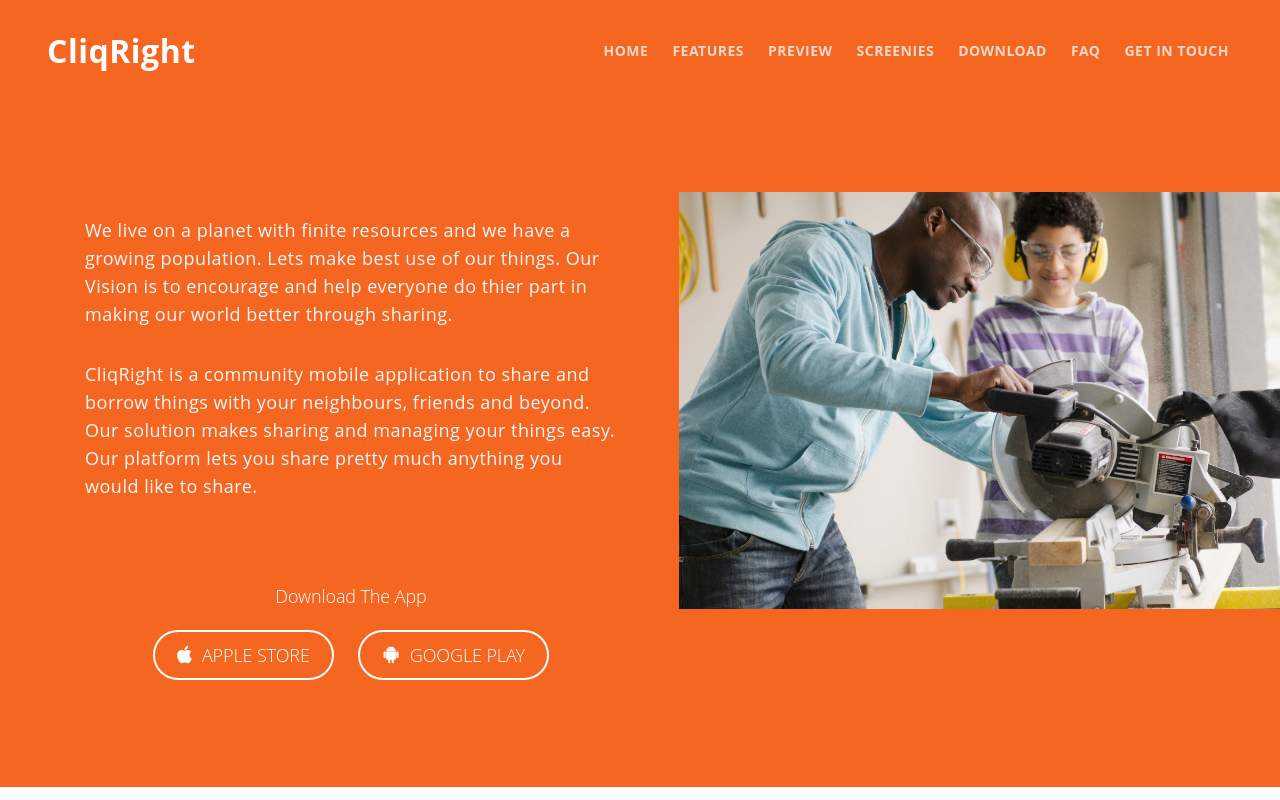
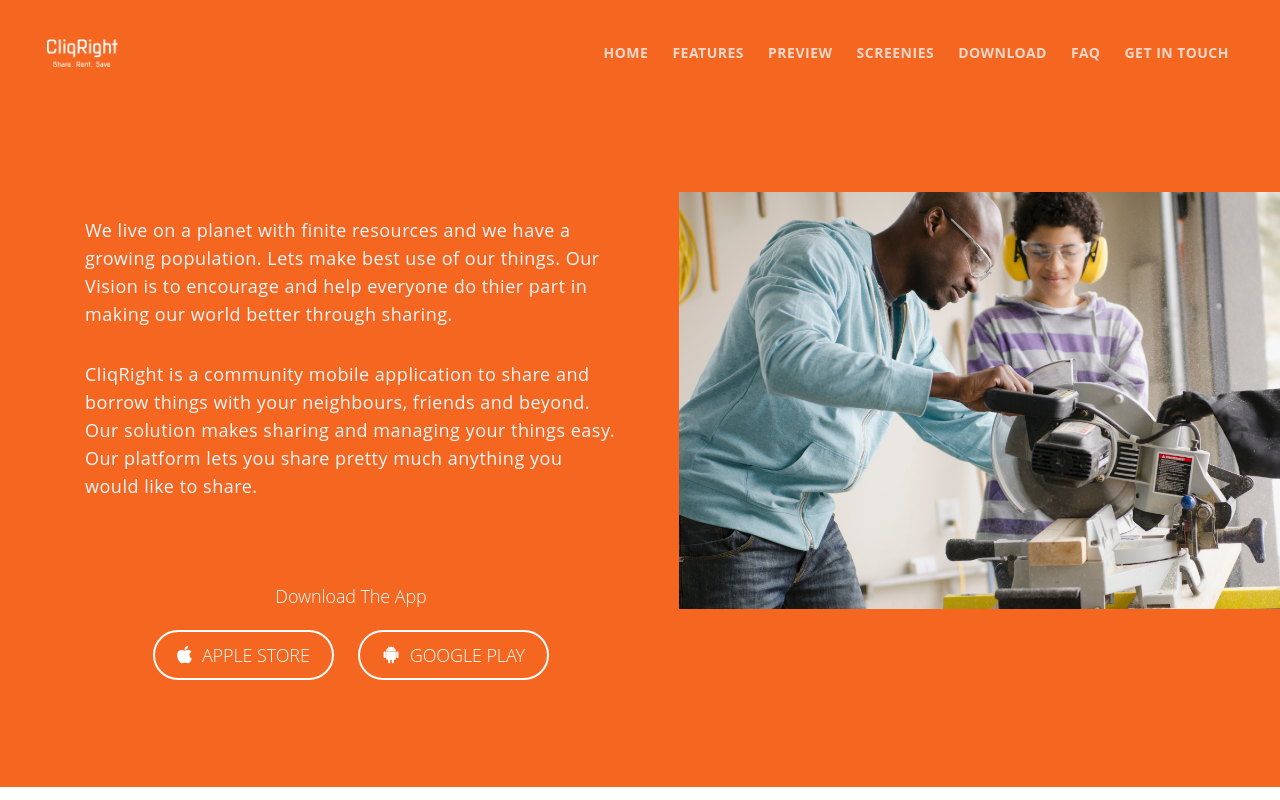
Before and after one commit to cliqright/CQWebsite, a website: page public/index.html in a window 1280 px wide. Shown: the top 800 px of the page. Drawn offline with Linux system fonts and the light colour scheme.

Commit message:
Update index.html

```diff
--- a/public/index.html
+++ b/public/index.html
@@ -52,10 +52,10 @@
         <div class="container">
 
             <!-- Text Logo - Use this if you don't have a graphic logo -->
-            <a class="navbar-brand logo-text page-scroll" href="index.html">CliqRight</a>
+            <!--<a class="navbar-brand logo-text page-scroll" href="index.html">CliqRight</a> -->
 
             <!-- Image Logo -->
-           <!--  <a class="navbar-brand logo-image" href="index.html"><img src="images/logo.png" alt="alternative"></a> -->
+            <a class="navbar-brand logo-image" href="index.html"><img src="images/Logo_Transparent_Tagline.png" alt="alternative"></a>
 
             <!-- Mobile Menu Toggle Button -->
             <button class="navbar-toggler" type="button" data-toggle="collapse" data-target="#navbarsExampleDefault" aria-controls="navbarsExampleDefault" aria-expanded="false" aria-label="Toggle navigation">
```
